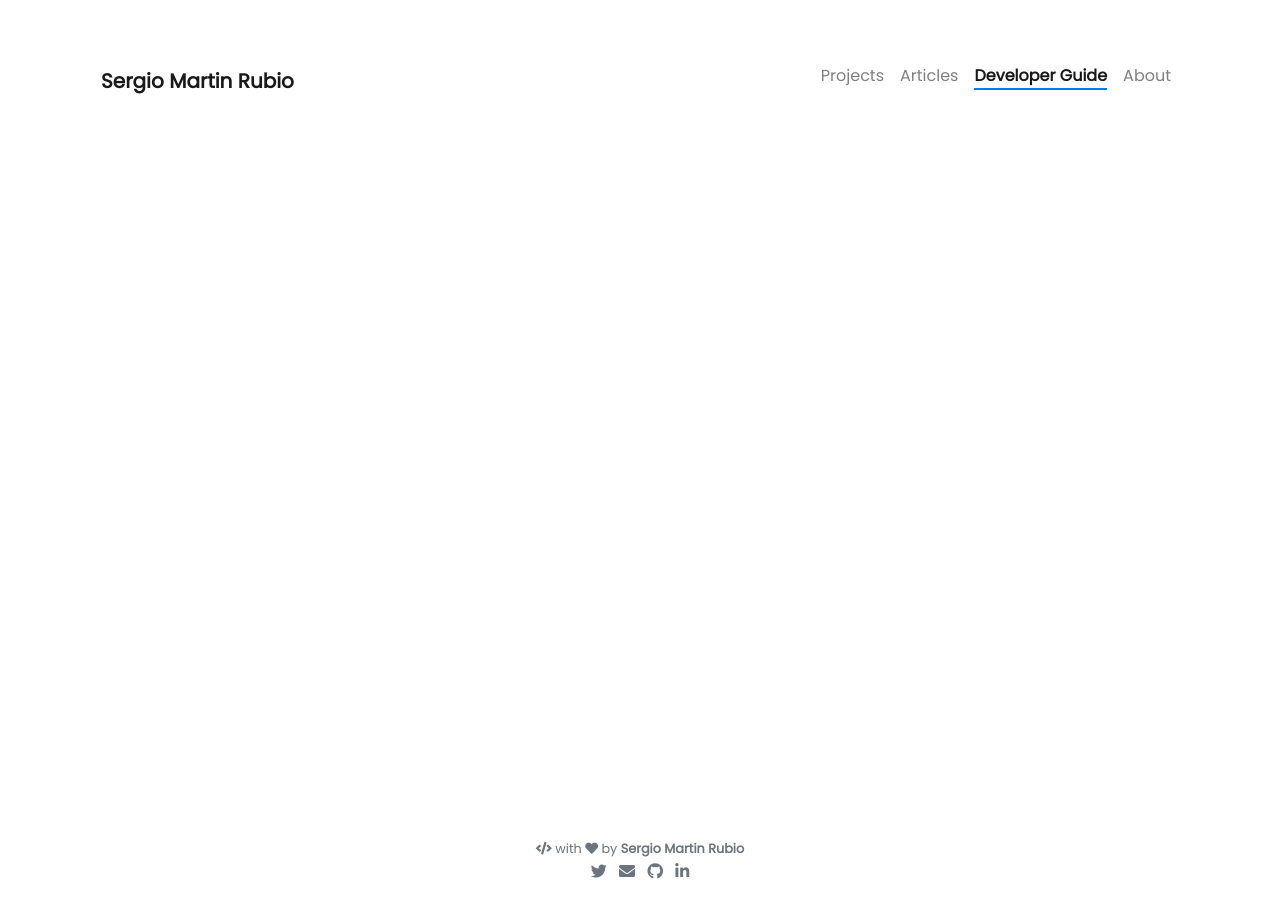
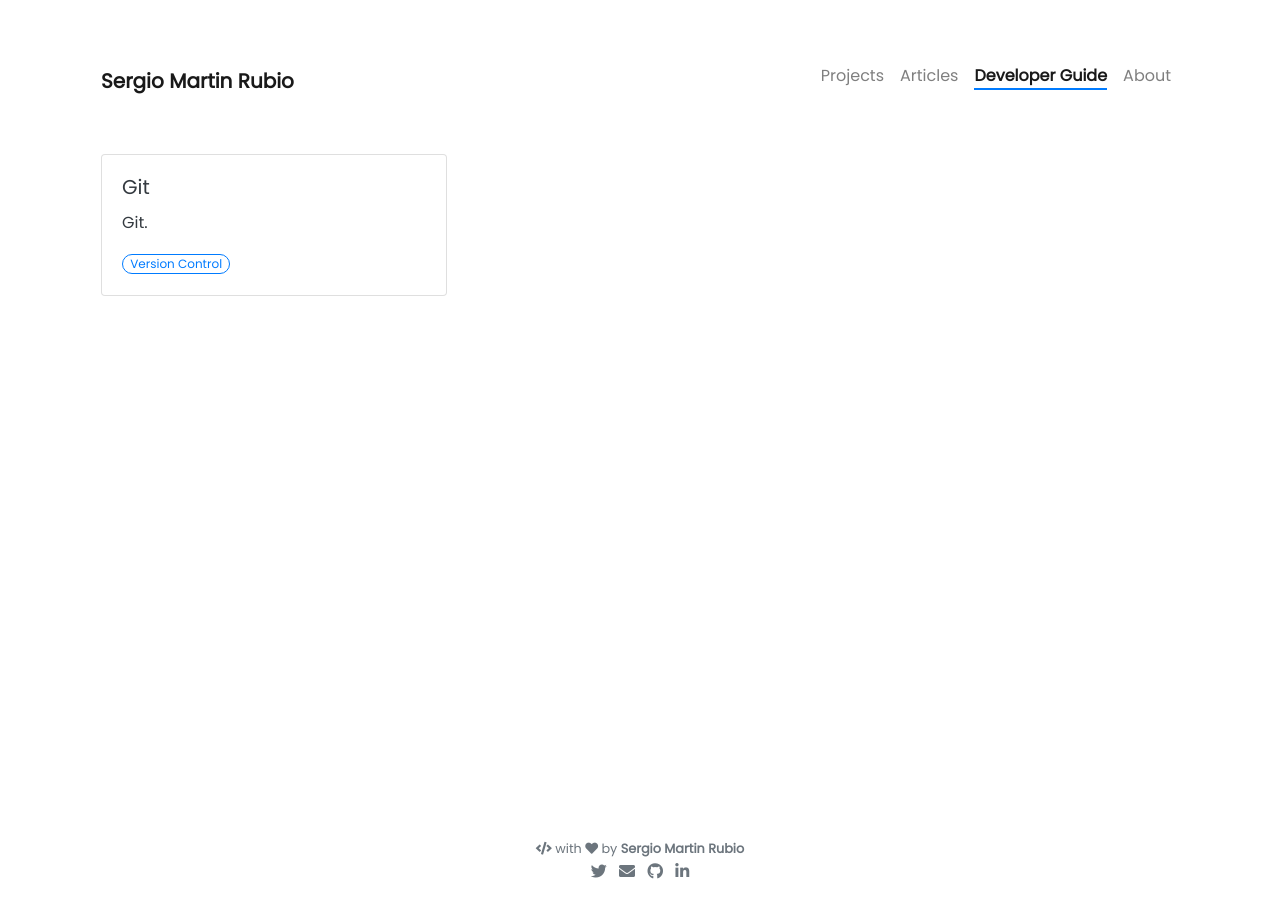
Before and after one commit to jackhman/sergio-martin-rubio-site, a Jekyll site: the page built from pages/developer-guide.html, in a window 1280 px wide. Built offline with Jekyll 4.4.1, drawn with Linux system fonts in a browser that asks for light colours; nearby versions of some CDN libraries; comment, search, counter and statistics services are not loaded; part of the change alters nothing that is shown.

Commit message:
update config

```diff
--- a/_config.yml
+++ b/_config.yml
@@ -37,6 +37,9 @@ collections:
   projects:
     output: true
     permalink: /projects/:name
+  tutorials:
+    output: true
+    permalink: /tutorials/:name
 
 
 # Default values for collections
@@ -44,6 +47,11 @@ defaults:
   - scope:
       path: ""
       type: "projects"
+    values:
+      layout: "page"
+  - scope:
+      path: ""
+      type: "tutorials"
     values:
       layout: "page"
 
```
